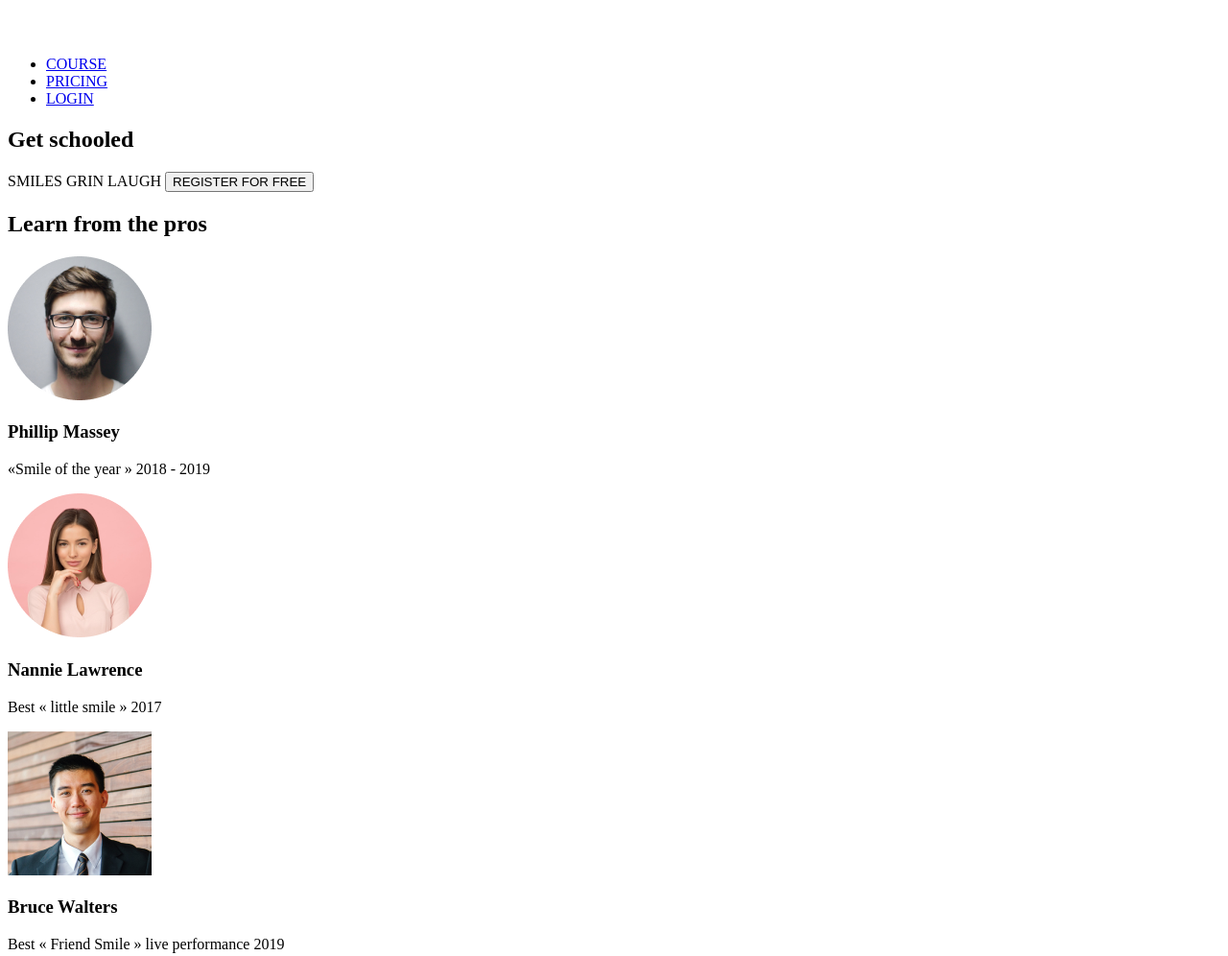
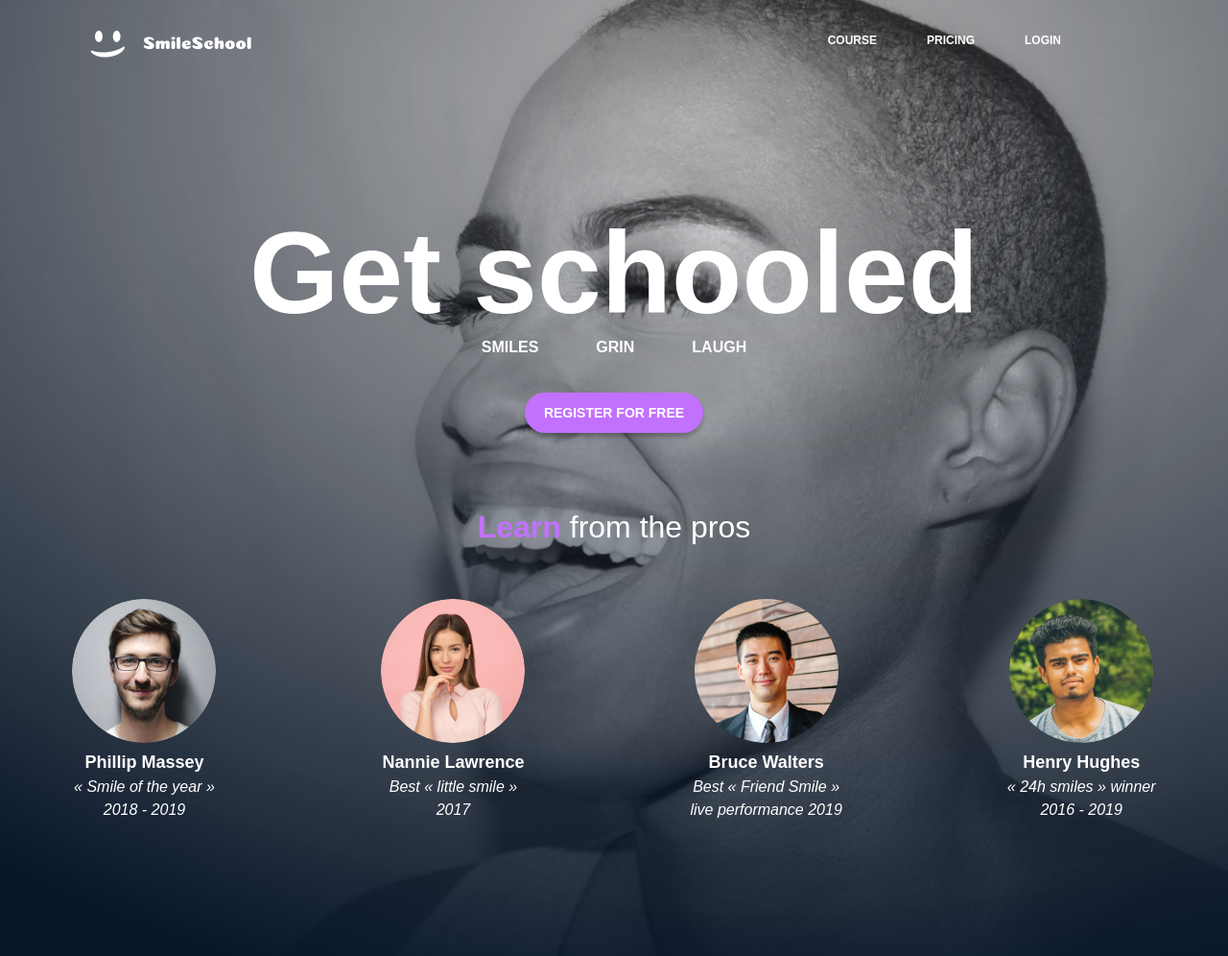
Before and after one commit to Yassine-mazyane/alx_html_css, a plain HTML site: page css_advanced/index.html in a window 1280 px wide. Shown: the top 996 px of the page at 96% size. Drawn offline with Linux system fonts and the light colour scheme.

Commit message:
import styles.css to index.html.

```diff
--- a/css_advanced/index.html
+++ b/css_advanced/index.html
@@ -2,15 +2,15 @@
 <html lang="en">
 <head>
     <meta charset="UTF-8">
+    <link rel="stylesheet" href="styles.css">
     <meta name="viewport" content="width=device-width, initial-scale=1.0">
-    <link href="styles.css" rel="stylesheet">
     <script src="https://kit.fontawesome.com/4a2b055604.js" crossorigin="anonymous"></script>
     <title>Document</title>
 </head>
 <body>
     <header>
-        <nav>
-            <img src="images/logo.png" alt="logo">
+      <nav class="container">
+        <img src="./images/logo.png" alt="logo" />
 
         <ul>
           <li><a href="#">COURSE</a></li>
@@ -18,39 +18,47 @@
           <li><a href="#">LOGIN</a></li>
         </ul>
       </nav>
-
     </header>
     <main>
-        <section>
-            <div>
+        <section class="hero">
+        <div class="container hero-container">
+          <div class="hero__group1">
             <h1>Get schooled</h1>
+            <div class="span_group">
               <span>SMILES</span>
               <span>GRIN</span>
               <span>LAUGH</span>
+            </div>
             <button>REGISTER FOR FREE</button>
           </div>
           <div>
-                <h2>Learn from the pros</h2>
+            <h2 class="hero__h2"><strong>Learn</strong> from the pros</h2>
+            <div class="imgs_container">
                 <div>
+                <img src="./images/1.png" alt="" />
+                <h3>Phillip Massey</h3>
+                <p>« Smile of the year »</p>
+                <p>2018 - 2019</p>
+                </div>
+
                 <div>
-                        <img src="./images/1.png" alt="">
-                        <h3>Phillip Massey</h3>
-                        <p>«Smile of the year » 2018 - 2019</p>
+                    <img src="./images/3.png" alt="" />
+                    <h3>Nannie Lawrence</h3>
+                    <p>Best « little smile »</p>
+                    <p>2017</p>
                 </div>
                 <div>
-                        <img src="./images/3.png" alt="">
-                        <h3>Nannie Lawrence</h3>
-                        <p>Best « little smile » 2017</p>
+                    <img src="./images/2.png" alt="" />
+                    <h3>Bruce Walters</h3>
+                    <p>Best « Friend Smile »</p>
+                    <p>live performance 2019</p>
                 </div>
                 <div>
-                        <img src="./images/2.png" alt="">
-                        <h3>Bruce Walters</h3>
-                        <p>Best « Friend Smile » live performance 2019</p>
+                    <img src="./images/4.png" alt="" />
+                    <h3>Henry Hughes</h3>
+                    <p>« 24h smiles » winner</p>
+                    <p>2016 - 2019</p>
                 </div>
-                    <div>
-                        <img src="./images/4.png" alt="">
-                        <h3>Henry Hughes</h3>
-                        <p>« 24h smiles » winner 2016 - 2019</p>
             </div>
           </div>
         </div>
@@ -139,7 +147,7 @@
         <section>
             <h2>Free membership</h2>
             <div>
-                <img src="images/smile.png" alt="">
+                <img src="images/1.png" alt="">
                 <h3>Lorem Ipsum</h3>
                 <p>Lorem ipsum dolor sit amet, consectetur adipiscing elit.</p>
             </div>
--- a/css_advanced/styles.css
+++ b/css_advanced/styles.css
@@ -0,0 +1,145 @@
+* {
+  box-sizing: border-box;
+  padding: 0;
+  margin: 0;
+}
+
+body {
+  font-family: "Source Sans Pro", sans-serif;
+  color: #fff;
+}
+
+.container {
+  max-width: 1200px;
+  margin: 0 auto;
+}
+
+header {
+  position: relative;
+  width: 100%;
+}
+
+ul,
+nav {
+  display: flex;
+  justify-content: space-between;
+}
+
+nav {
+  position: absolute;
+  width: 100%;
+  padding: 32px 94px;
+}
+
+ul {
+  gap: 52px;
+}
+
+li {
+  list-style: none;
+}
+
+li a {
+  font-size: 12px;
+  color: #fff;
+  text-decoration: none;
+  font-weight: 700;
+}
+
+.hero {
+  background-image: url(images/Object.png);
+  background-size: cover;
+  height: 1093px;
+  display: flex;
+  flex-direction: column; /* Add this */
+  justify-content: space-between; /* Push group1 to top, imgs to bottom */
+}
+
+
+.hero-container {
+  padding-top: 215px;
+  display: flex;
+  flex-direction: column;
+  align-items: center;
+}
+
+.hero__group1 {
+  display: flex;
+  flex-direction: column;
+  align-items: center;
+}
+
+h1 {
+  font-size: 120px;
+  font-weight: 700;
+}
+
+.span_group {
+  display: flex;
+  gap: 60px;
+  justify-content: center;
+  margin-bottom: 38px;
+}
+
+.span_group span {
+  font-size: 16px;
+  font-weight: 700;
+}
+
+button {
+  width: fit-content;
+  padding: 13px 20px;
+  background-color: #c271ff;
+  border: none;
+  color: #fff;
+  font-weight: 600;
+  font-size: 14px;
+  border-radius: 22px;
+  box-shadow: 0 4px 4px rgba(0, 0, 0, 0.25);
+  margin-bottom: 0;
+}
+
+.hero__h2 {
+  font-size: 32px;
+  font-weight: 400;
+  text-align: center;
+  margin-top: 80px;
+}
+
+.hero__h2 strong {
+  color: #c271ff;
+}
+
+
+.imgs_container {
+  display: flex;
+  align-items: center;
+  justify-content: space-between;
+  width: 100%;
+  gap: 140px;
+  margin-top: 40px;
+  padding-bottom: 60px;
+}
+
+.imgs_container div {
+  display: flex;
+  flex-direction: column;
+  align-items: center;
+  padding: 16px;
+}
+
+.imgs_container img {
+  width: 150px;
+  border-radius: 50%;
+  margin-bottom: 10px;
+}
+
+.imgs_container p {
+  margin-top: 6px;
+  font-size: 16px;
+  font-style: italic !important;
+}
+
+.imgs_container h3 {
+  font-size: 18px;
+}
```
Lines whose indentation alone changed are shown as unchanged.
